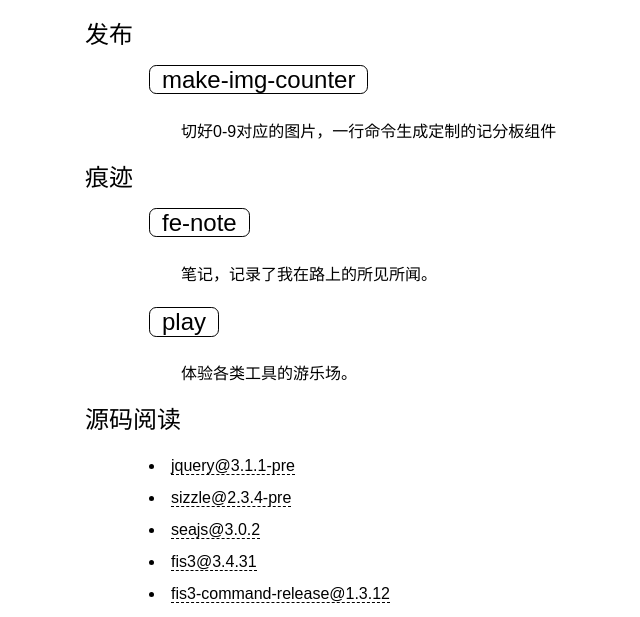
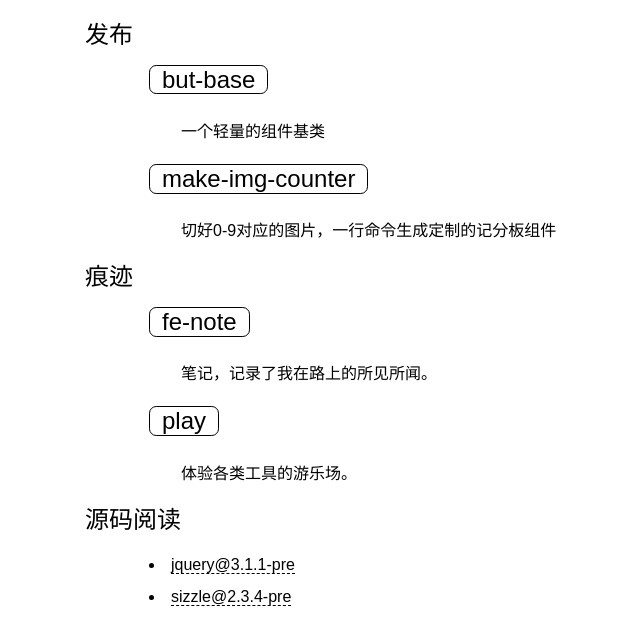
Before and after one commit to butsalt/butsalt.github.io, a website built with webpack: page index.html in a window 1280 px wide. Shown: the part 180-797 px from the top of the page, without its empty margins (155-795 px from the left). Built offline with nearby package versions, Linux system fonts and the light colour scheme.

Commit message:
add release

```diff
--- a/index.html
+++ b/index.html
@@ -18,6 +18,18 @@
 </header>
 <main>
   <h1>发布</h1>
+  <article>
+    <h1>
+      <a
+        class="J-button"
+        target="_tab"
+        href="https://github.com/butsalt/but-base"
+      >
+        but-base
+      </a>
+    </h1>
+    <p>一个轻量的组件基类</p>
+  </article>
   <article>
     <h1>
       <a
```
Lines whose indentation alone changed are shown as unchanged.
